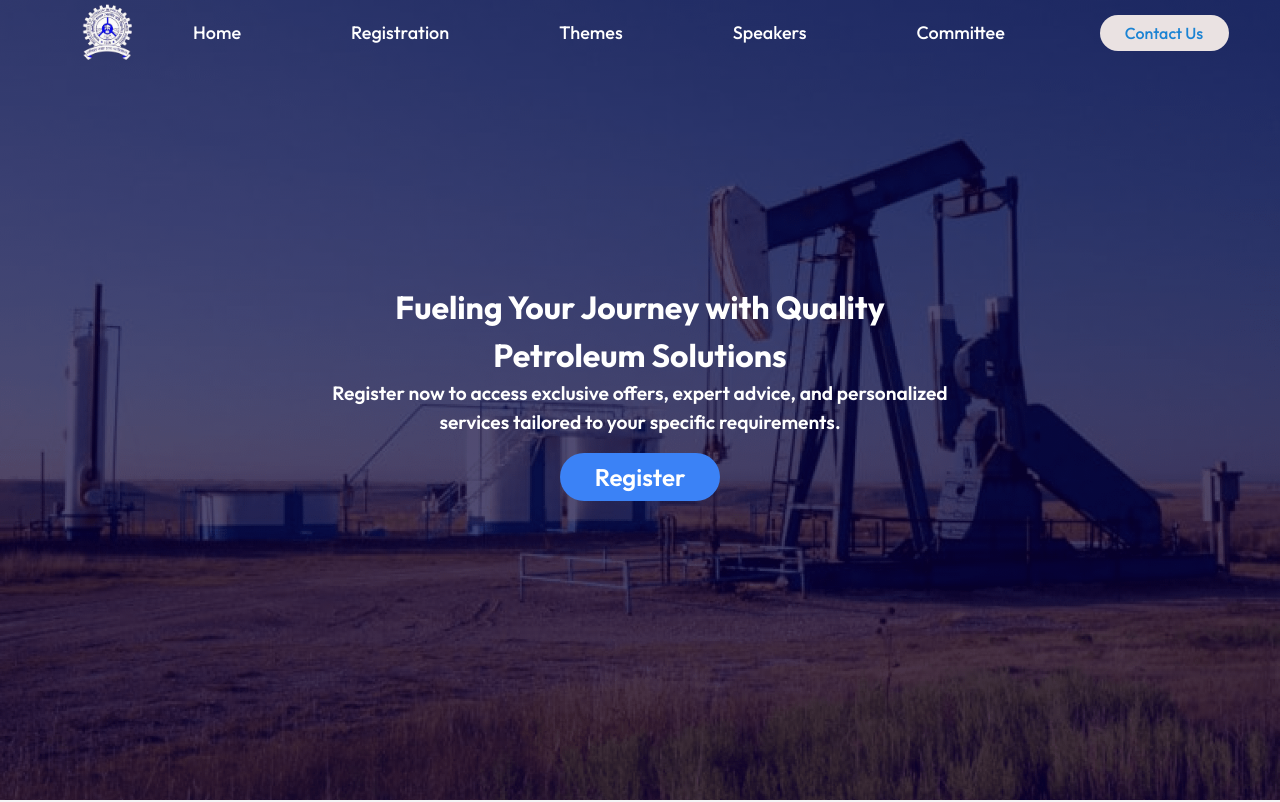
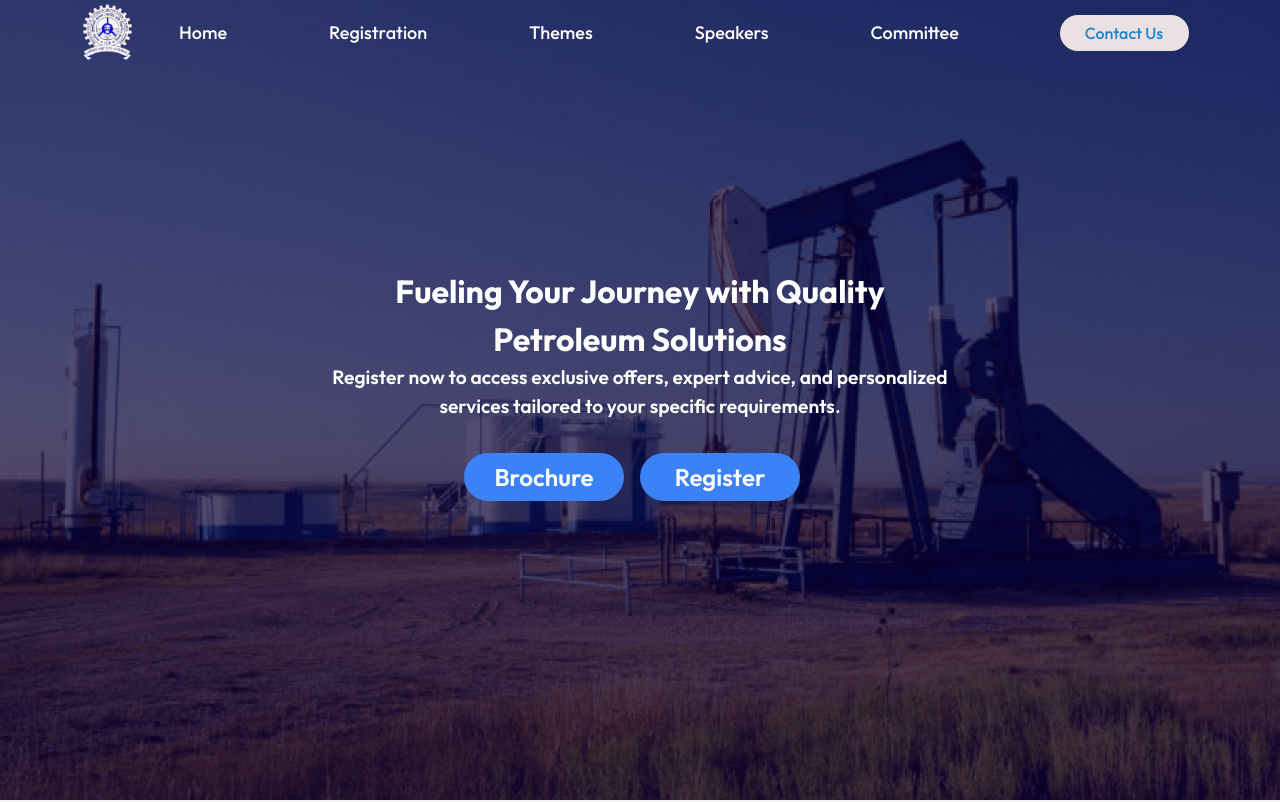
Before and after one commit to SanyogDg/ICPHD-IIT-ISM, a React (Create React App) app in the folder my-app/: page / in a window 1280 px wide. Shown: the top 802 px of the page. Built offline with nearby package versions, Linux system fonts and the light colour scheme.

Commit message:
Brochure button

```diff
--- a/my-app/src/components/Navbar/Navbar.css
+++ b/my-app/src/components/Navbar/Navbar.css
@@ -24,15 +24,16 @@ nav {
     display: flex;
     align-items: center;
     justify-content: space-between;
-    /* gap: 20px; */
+    gap: 20px;
 }
 
 .heading li {
     display: inline-block;
     margin: 5px 25px;
     font-size: 18px;
-    padding: 30px;
+    padding: 1rem;
 }
+
 
 .btn {
     background: #eae2e2;
--- a/my-app/src/components/Speakers/Speakers.css
+++ b/my-app/src/components/Speakers/Speakers.css
@@ -16,5 +16,5 @@
     text-decoration-color: rgb(244, 39, 24);
 }
 .color{
-    background-color: rgb(24, 37, 78);;
+    background-color: rgb(24, 37, 78);
 }
--- a/my-app/src/components/Themes/Themes.css
+++ b/my-app/src/components/Themes/Themes.css
@@ -31,7 +31,7 @@ td {
 }
 
 .navcolor{
-    background-color: rgb(36, 35, 35);
+    background-color:  rgb(24, 37, 78);
     height: 65px;
 }
 .oddrow:hover,.evenrow:hover{
--- a/my-app/src/components/Themes/Themes.jsx
+++ b/my-app/src/components/Themes/Themes.jsx
@@ -79,7 +79,7 @@ export default function Themes() {
                 </div>
             </div>
 
-            <Footer/>
+            {/* <Footer/> */}
         </div>
     )
 }
--- a/my-app/src/components/homeRegImg.js
+++ b/my-app/src/components/homeRegImg.js
@@ -1,6 +1,10 @@
 import {Link} from 'react-router-dom'
 export default function homeImg()
 {
+    function openPDF(){
+        const fileUrl = '/Brochure.pdf';
+        window.open(fileUrl, '_blank');
+      };
     return(
         <div className="w-[100vw] h-[100vh]  bg-[url('./images/bgmain6.png')]
         bg-no-repeat bg-cover bg-center ">
@@ -15,7 +19,11 @@ export default function homeImg()
                 Register now to access exclusive offers, expert advice, and personalized services tailored to your specific requirements.
                 </div>
 
-               <Link to={"/registration"}> <button className="my-[1rem] w-[10rem] h-[3rem] text-[1.5rem] font-semibold text-white bg-blue-500 rounded-[2rem] hover:bg-blue-700  hover:scale-110">Register</button> </Link>
+                    <div className='flex align-center justify-center p-4'>
+                     <button className="my-[1rem] w-[10rem] h-[3rem] text-[1.5rem] font-semibold text-white bg-blue-500 rounded-[2rem] hover:bg-blue-700  hover:scale-110" onClick={openPDF}>Brochure</button>
+                    <Link to={"/registration"}> <button className="my-[1rem] mx-[1rem] w-[10rem] h-[3rem] text-[1.5rem] font-semibold text-white bg-blue-500 rounded-[2rem] hover:bg-blue-700  hover:scale-110">Register</button> </Link>
+                </div>
+
 
             </div>
             </div>
```
Also changed, not shown: my-app/src/components/Navbar/Navbar.jsx (+7 -0 lines), 2 other files (tests, documents, lock files or other folders).
